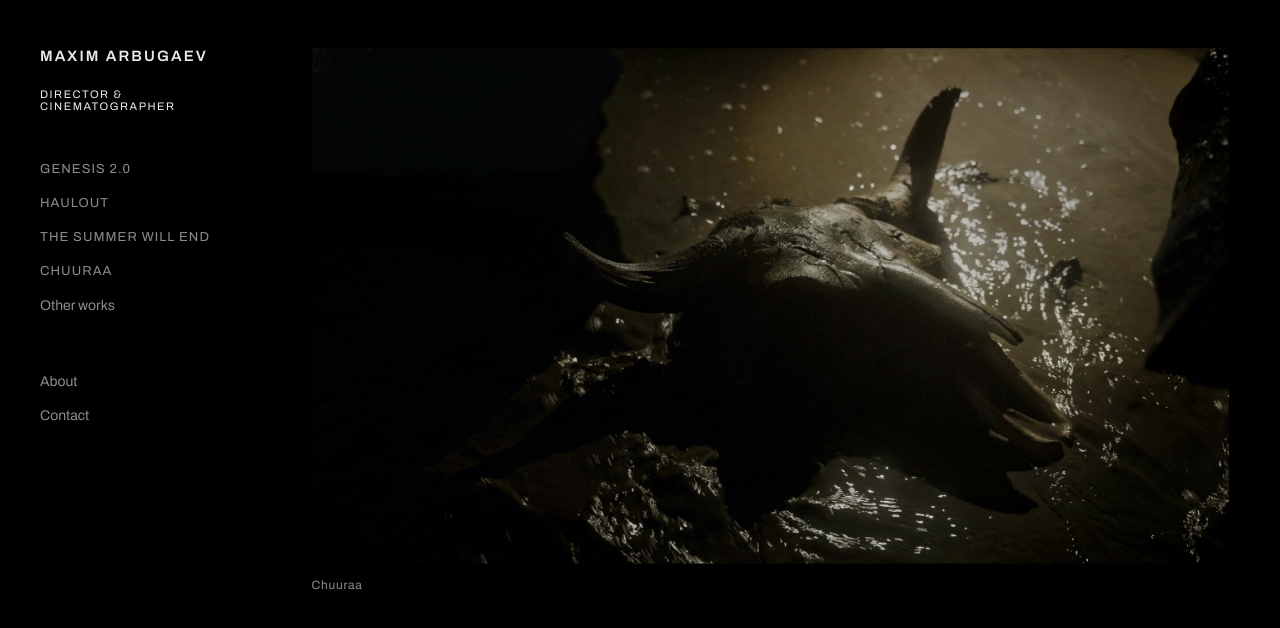
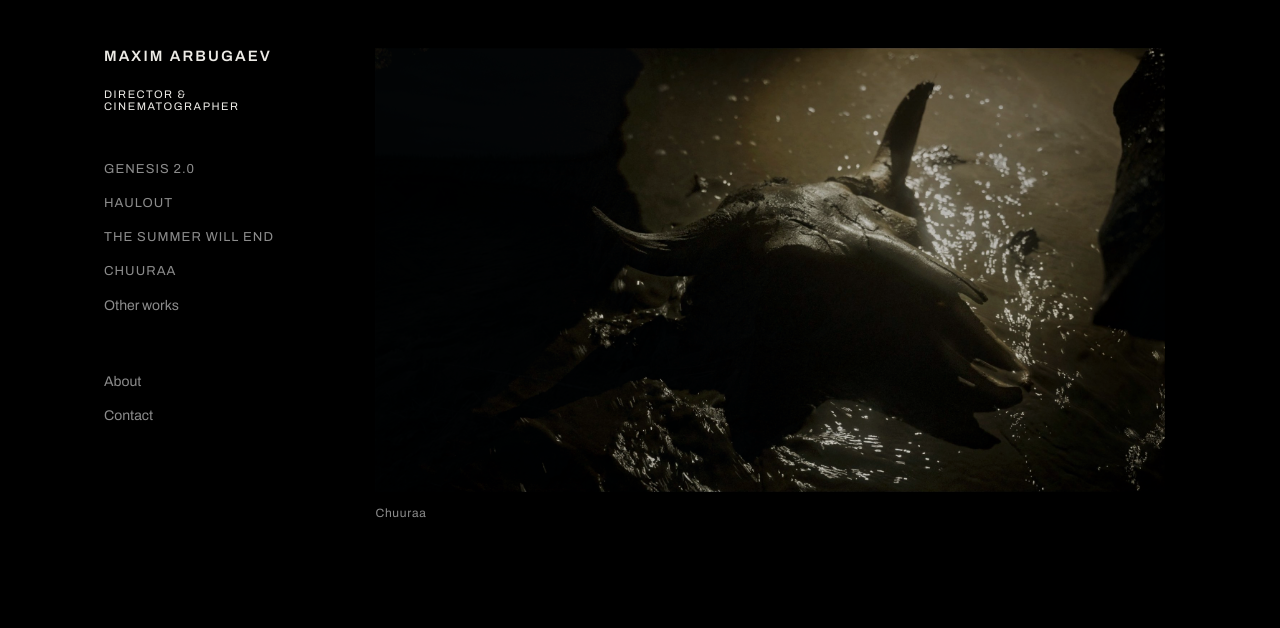
Before and after one commit to maximarbugaev-web/maximarbugaev-site, a plain HTML site: page index.html in a window 1280 px wide. Drawn offline with Linux system fonts and the light colour scheme.

Commit message:
Center layout with wider margins
Co-Authored-By: Claude Opus 5.5 <noreply@anthropic.com>
Claude-Session: https://claude.ai/code/session_0111QZqVCAq5ohXCGFSpecgb

```diff
--- a/index.html
+++ b/index.html
@@ -22,7 +22,7 @@ a:hover{color:#FFFFFF}
 </head>
 <body>
 
-<div style="background: #000000; color: #EDEBE6; font-family: 'Archivo', system-ui, sans-serif; min-height: 100vh; display: flex; flex-wrap: wrap; align-items: flex-start">
+<div style="background: #000000; color: #EDEBE6; font-family: 'Archivo', system-ui, sans-serif; min-height: 100vh; display: flex; flex-wrap: wrap; align-items: flex-start; max-width: 1320px; margin: 0 auto; padding: 0 clamp(0px, 5vw, 96px); box-sizing: border-box">
 
 <aside style="flex: 1 1 260px; max-width: 320px; box-sizing: border-box; padding: 48px 40px; display: flex; flex-direction: column; gap: 44px">
 <div style="display: flex; flex-direction: column; gap: 8px">
```
